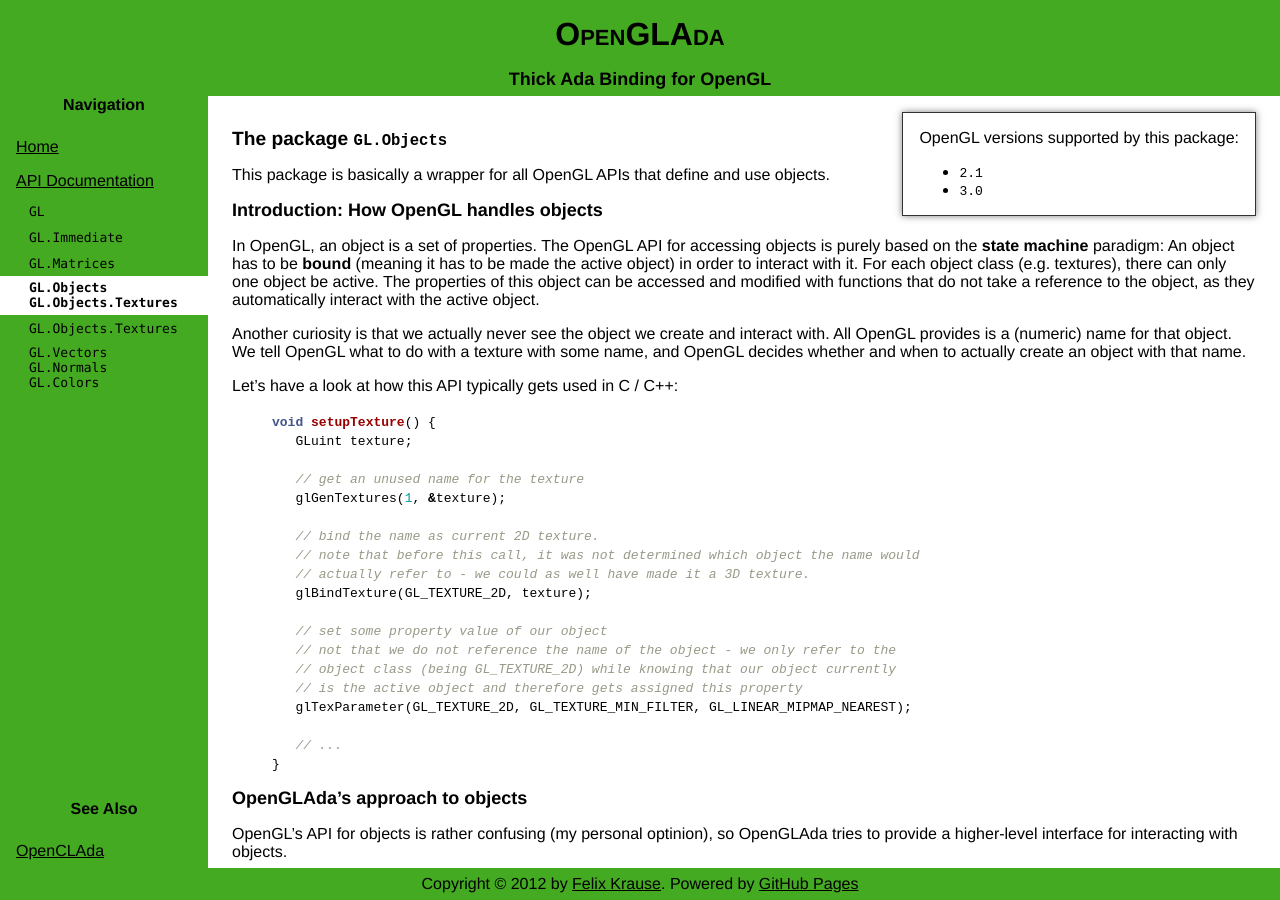
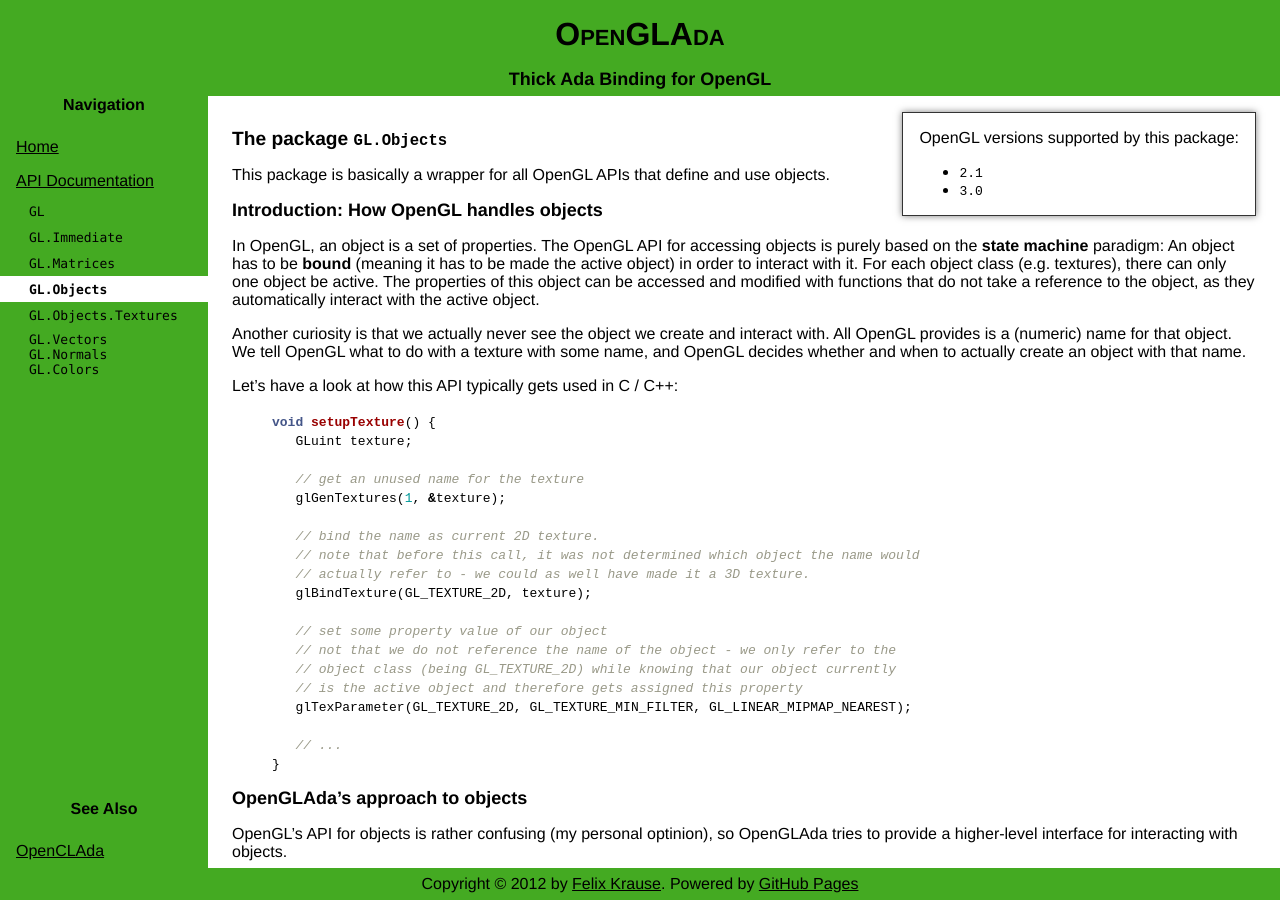
Before and after one commit to flyx/OpenGLAda, a Jekyll site: the page built from doc/GL.Objects.md, in a window 1280 px wide and 900 px high. Built offline with Jekyll 4.4.1, drawn with Linux system fonts in a browser that asks for light colours.

Commit message:
Removed misleading index

```diff
--- a/doc/GL.Objects.md
+++ b/doc/GL.Objects.md
@@ -3,7 +3,6 @@
 title : API - The package GL.Objects
 packages :
   - GL.Objects
-  - GL.Objects.Textures
 versions:
   - 2.1
   - 3.0
```
